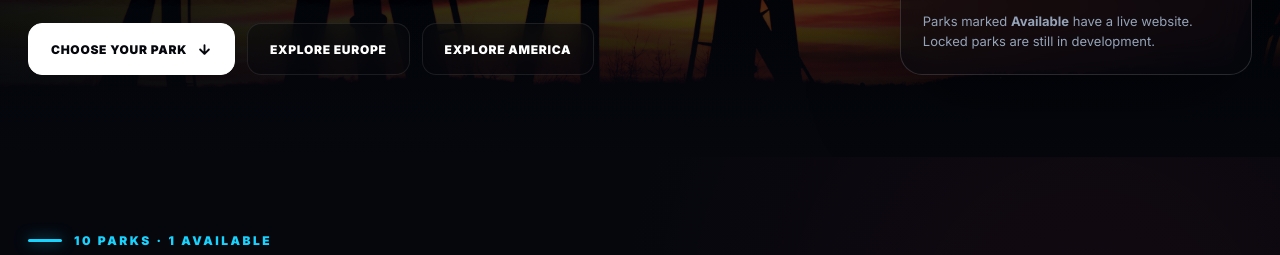
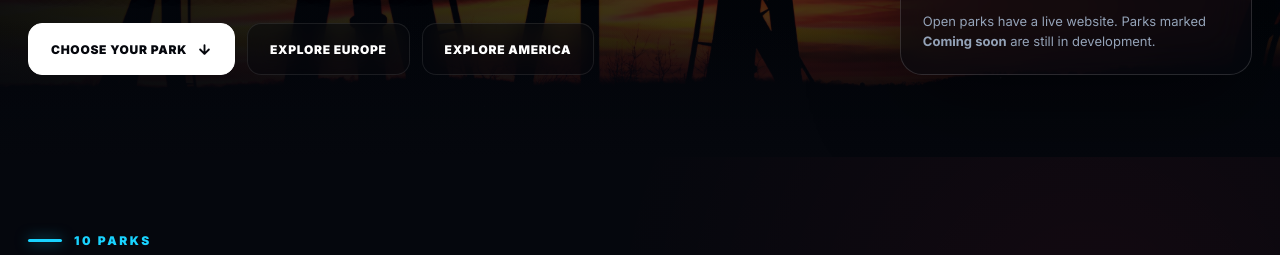
Before and after one commit to AirtimeDynamics/coasterhub, a plain HTML site: page index.html in a window 1280 px wide. Shown: the part 499-754 px from the top of the page. Drawn offline with nearby package versions, Linux system fonts and the light colour scheme.

Commit message:
Update index.html

```diff
--- a/index.html
+++ b/index.html
@@ -269,7 +269,7 @@ img{display:block;max-width:100%}
           <div class="mini-stat ok"><b id="statOn">3</b><span>Parks open</span></div>
           <div class="mini-stat"><b id="statOff">17</b><span>Coming soon</span></div>
         </div>
-        <p class="panel-note">Parks marked <strong>Available</strong> have a live website. Locked parks are still in development.</p>
+        <p class="panel-note">Open parks have a live website. Parks marked <strong>Coming soon</strong> are still in development.</p>
       </aside>
     </div>
   </section>
@@ -342,7 +342,7 @@ img{display:block;max-width:100%}
    ===================================================================== */
 const PARKS = [
   /* ---------- EUROPEAN THEME PARKS ---------- */
-  { id:'energylandia',            name:'Energylandia',              region:'europe',  place:'Poland',          image:'energylandia.jpg',            status:'available',  url:'https://airtimedynamics.github.io/energylandia-fans/' },
+  { id:'energylandia',            name:'Energylandia',              region:'europe',  place:'Poland',          image:'energylandia.jpg',            status:'available',  url:'' },
   { id:'phantasialand',           name:'Phantasialand',             region:'europe',  place:'Germany',         image:'phantasialand.jpg',           status:'comingSoon', url:'' },
   { id:'europa-park',             name:'Europa-Park',               region:'europe',  place:'Germany',         image:'europa_park.jpg',             status:'comingSoon', url:'' },
   { id:'efteling',                name:'Efteling',                  region:'europe',  place:'Netherlands',     image:'efteling.jpg',                status:'comingSoon', url:'' },
@@ -354,13 +354,13 @@ const PARKS = [
   { id:'gardaland',               name:'Gardaland',                 region:'europe',  place:'Italy',           image:'gardaland.jpg',               status:'comingSoon', url:'' },
 
   /* ---------- AMERICAN THEME PARKS ---------- */
-  { id:'cedar-point',             name:'Cedar Point',               region:'america', place:'Ohio, United States',          image:'cedar_point.jpg',              status:'available',  url:'https://airtimedynamics.github.io/cedar_point-fans/' },
+  { id:'cedar-point',             name:'Cedar Point',               region:'america', place:'Ohio, United States',          image:'cedar_point.jpg',              status:'available',  url:'' },
   { id:'six-flags-magic-mountain',name:'Six Flags Magic Mountain',  region:'america', place:'California, United States',    image:'six_flags_magic_mountain.jpg', status:'comingSoon', url:'' },
   { id:'kings-island',            name:'Kings Island',              region:'america', place:'Ohio, United States',          image:'kings_island.jpg',             status:'comingSoon', url:'' },
   { id:'hersheypark',             name:'Hersheypark',               region:'america', place:'Pennsylvania, United States',  image:'hersheypark.jpg',              status:'comingSoon', url:'' },
   { id:'busch-gardens-tampa-bay', name:'Busch Gardens Tampa Bay',   region:'america', place:'Florida, United States',       image:'busch_gardens_tampa_bay.jpg',  status:'comingSoon', url:'' },
   { id:'islands-of-adventure',    name:'Islands of Adventure',      region:'america', place:'Florida, United States',       image:'islands_of_adventure.jpg',     status:'comingSoon', url:'' },
-  { id:'six-flags-over-texas',    name:'Six Flags Over Texas',      region:'america', place:'Texas, United States',         image:'six_flags_over_texas.jpg',     status:'available',  url:'https://airtimedynamics.github.io/sf_overtexas-fans/' },
+  { id:'six-flags-over-texas',    name:'Six Flags Over Texas',      region:'america', place:'Texas, United States',         image:'six_flags_over_texas.jpg',     status:'available',  url:'' },
   { id:'carowinds',               name:'Carowinds',                 region:'america', place:'North Carolina and South Carolina, United States', image:'carowinds.jpg', status:'comingSoon', url:'' },
   { id:'knotts-berry-farm',       name:"Knott's Berry Farm",        region:'america', place:'California, United States',    image:'knotts_berry_farm.jpg',        status:'comingSoon', url:'' },
   { id:'six-flags-great-adventure',name:'Six Flags Great Adventure',region:'america', place:'New Jersey, United States',    image:'six_flags_great_adventure.jpg',status:'comingSoon', url:'' }
@@ -378,9 +378,7 @@ const isOpen  = p => p.status === 'available';
 
 function cardInner(p) {
   const open = isOpen(p);
-  const badge = open
-    ? '<span class="badge badge-on">Available</span>'
-    : '<span class="badge badge-off">Coming soon</span>';
+  const badge = open ? '' : '<span class="badge badge-off">Coming soon</span>';
   const lock = open ? '' : '<span class="lock-mark" aria-hidden="true">' + ICON_LOCK + '</span>';
   const cta = open
     ? '<span>Explore park</span>' + ICON_ARROW
@@ -447,9 +445,7 @@ function render() {
     const list = PARKS.filter(p => p.region === region);
     grid.innerHTML = '';
     list.forEach(p => grid.appendChild(buildCard(p)));
-    const on = list.filter(isOpen).length;
-    document.getElementById(region + 'Count').textContent =
-      list.length + ' parks · ' + on + ' available';
+    document.getElementById(region + 'Count').textContent = list.length + ' parks';
   });
   const on = PARKS.filter(isOpen).length;
   document.getElementById('statOn').textContent  = on;
```
